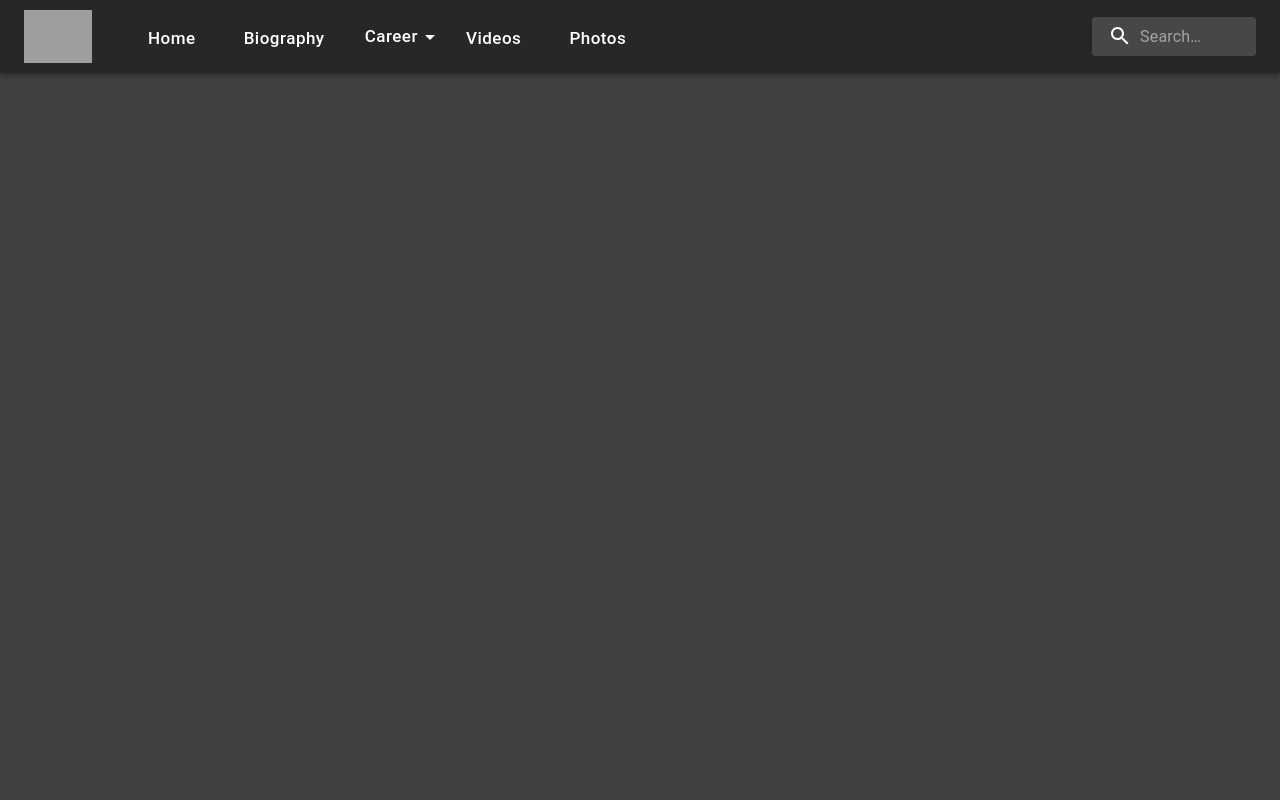
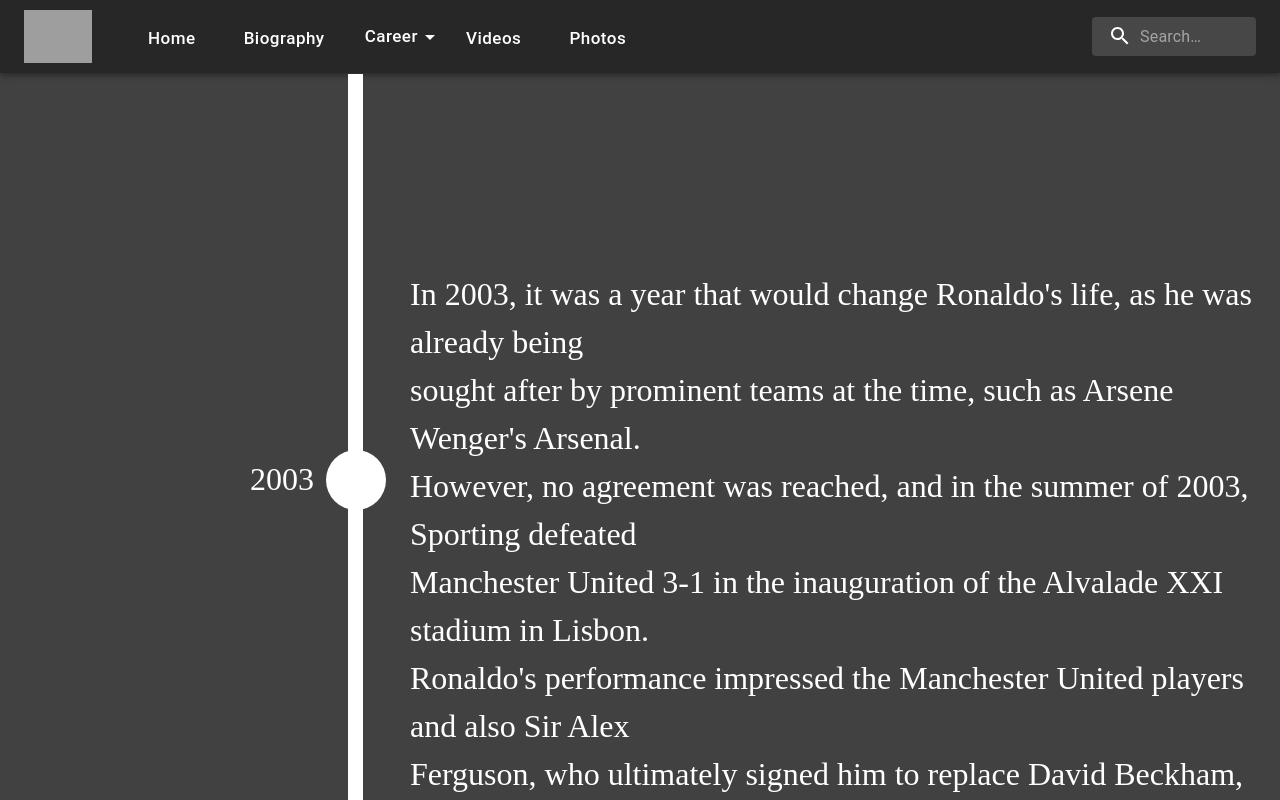
Before and after one commit to miguelfcostaa/SGM, a React (Create React App) app: page /timeline3 in a window 1280 px wide. Built offline with nearby package versions, Linux system fonts and the light colour scheme; grey boxes are pictures that could not be loaded.

Commit message:
timeline3 feito

```diff
--- a/src/components/Timeline3.tsx
+++ b/src/components/Timeline3.tsx
@@ -6,13 +6,38 @@
     return (
         <div style={{overflow: 'hidden', background: '#414141', position: 'absolute', height: '100%', width: '100%'}} >
             <NavBar />
-            <Box sx={{ marginLeft: '1480px', marginTop: "100px" }}>
+            <Box sx={{ marginLeft: '1520px', marginTop: "100px" }}>
                 <img
                 height="600"
                 width="400"
                 src="https://cdn.discordapp.com/attachments/525052167007240224/1184496603613106246/ronaldo_manchester_united_2003.jpg?ex=658c2f6d&is=6579ba6d&hm=80eedf570f6bc83a0eebe882955823b9ca8948e6e87503e3c796dfddc0441953&"
                 ></img>
             </Box>
+            <div>
+                <button className="invisible-button" onClick={() => window.location.href = "/timeline2"}></button>
+            </div>
+            <div className="line-full"></div>
+            <div className="ball"></div>
+            <div className="textotimeline1">
+                <p>
+                    In 2003, it was a year that would change Ronaldo's life, as he was already being <br></br>
+                    sought after by prominent teams at the time, such as Arsene Wenger's Arsenal. <br></br>
+                    However, no agreement was reached, and in the summer of 2003, Sporting defeated <br></br>
+                    Manchester United 3-1 in the inauguration of the Alvalade XXI stadium in Lisbon. <br></br>
+                    Ronaldo's performance impressed the Manchester United players and also Sir Alex <br></br>
+                    Ferguson, who ultimately signed him to replace David Beckham, who had transferred <br></br>
+                    to Real Madrid. The transfer was for approximately 15 million euros, marking <br></br>
+                    Ronaldo's ascent in European football. In 2003, he won the FA Cup with Manchester <br></br>
+                    United and received his first call-up to the Portuguese National Football Team <br></br>
+                    for a friendly against Kazakhstan, which Portugal won 1-0.
+                </p>
+            </div>
+            <span className="datatimeline2">
+                   2003
+            </span>
+            <div>
+                <button className="invisible-button-bottom" onClick={() => window.location.href = "/timeline4"}></button>
+            </div>
         </div>
     );
 }
--- /dev/null
+++ b/src/components/Timeline4.tsx
@@ -0,0 +1,14 @@
+import React from 'react';
+import NavBar from './NavBar';
+
+const Timeline4 = () => {
+    return (
+        <>
+            <NavBar />
+            <span>Video</span>
+
+        </>
+    );
+}
+
+export default Timeline4;
--- a/src/index.css
+++ b/src/index.css
@@ -360,6 +360,15 @@
   color: white;
 }
 
+.datatimeline2 {
+  position: absolute;
+  left: 250px;
+  top: 455px;
+  font-size: 2rem;
+  font-family: 'Times New Roman', Times, serif;
+  color: white;
+}
+
 .invisible-button {
   background-color: transparent;
   border: none;
--- a/src/index.tsx
+++ b/src/index.tsx
@@ -14,6 +14,7 @@
 import Timeline1 from './components/Timeline1';
 import Timeline2 from './components/Timeline2';
 import Timeline3 from './components/Timeline3';
+import Timeline4 from './components/Timeline4';
 import ClubCareer from './components/ClubCareer';
 
 const router = createBrowserRouter([
@@ -57,6 +58,10 @@
   {
     path: "/timeline3",
     element: <Timeline3 />,
+  },
+  {
+    path: "/timeline4",
+    element : <Timeline4 />,
   }
 ]);
 
```
